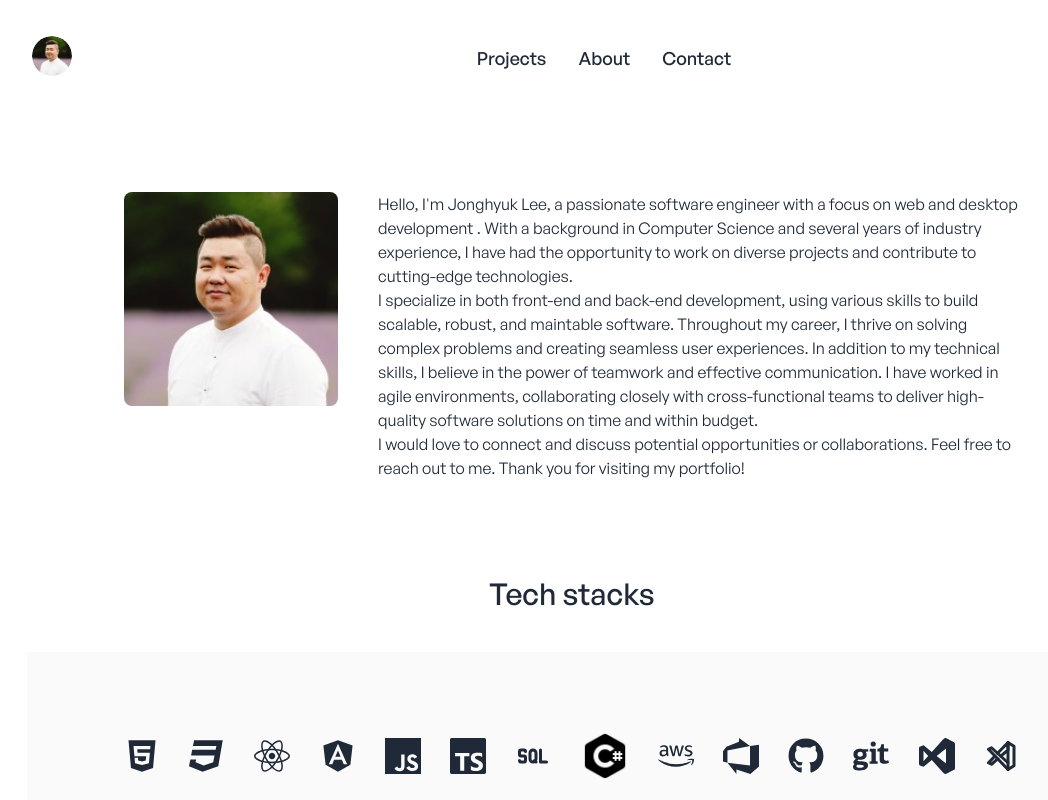
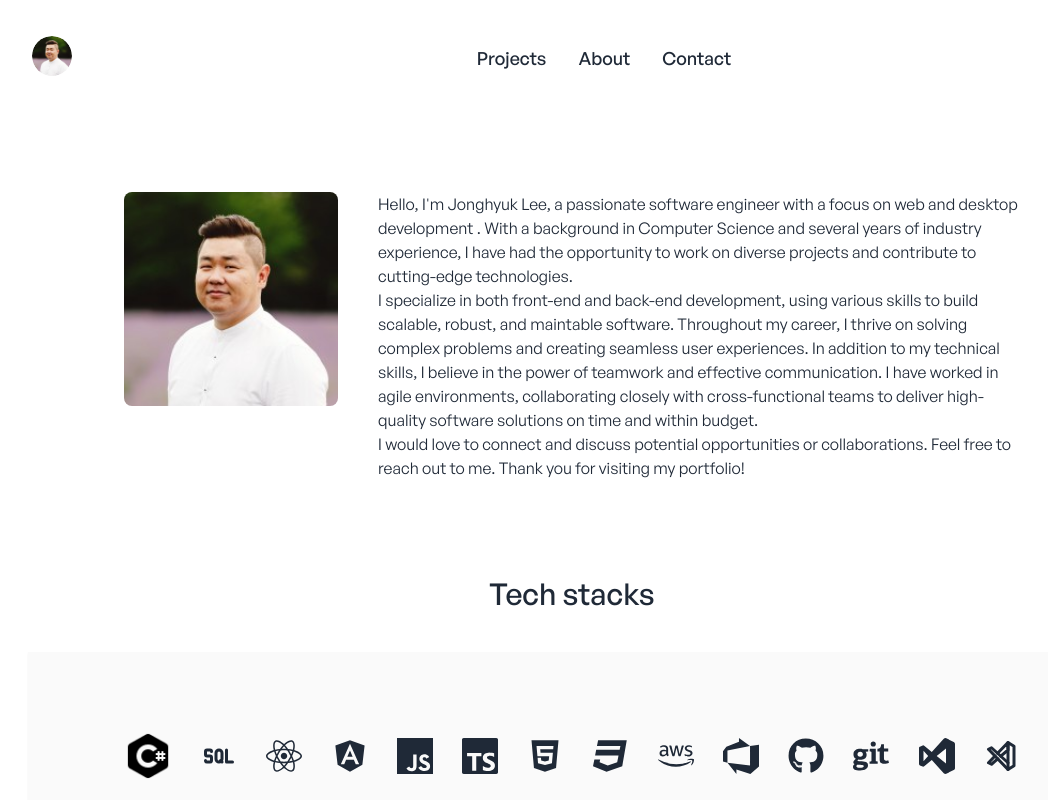
Before and after one commit to jonghyuk82/portfolio, a React (Create React App) app: page /about in a window 1280 px wide. Shown: the top 800 px of the page, without its empty margins (68-1116 px from the left). Built offline with nearby package versions, Linux system fonts and the light colour scheme; no server answers; the database is empty.

Commit message:
fix bug on about page

```diff
--- a/src/components/about/AboutStack.jsx
+++ b/src/components/about/AboutStack.jsx
@@ -27,14 +27,14 @@ const AboutStack = () => {
       {windowWidth < 860 ? (
         <div className="mt-10 bg-zinc-50 shadow-sm flex justify-center items-center">
           <div className="container flex flex-col mx-auto py-20 block justify-center items-center text-4xl">
-            <FaHtml5 className="mb-5" />
-            <FaCss3 className="mb-5" />
+            <img src={csharpLogo} alt="C Sharp" className="w-12 mb-5"></img>
+            <TbSql className="mb-5" />
             <FaReact className="mb-5" />
             <FaAngular className="mb-5" />
             <SiJavascript className="mb-5" />
             <SiTypescript className="mb-5" />
-            <TbSql className="mb-5" />
-            <img src={csharpLogo} alt="C Sharp" className="w-12 mb-5"></img>
+            <FaHtml5 className="mb-5" />
+            <FaCss3 className="mb-5" />
             <FaAws className="mb-5" />
             <SiAzuredevops className="mb-5" />
             <FaGithub className="mb-5" />
@@ -46,14 +46,14 @@ const AboutStack = () => {
       ) : (
         <div className="mt-5 sm:mt-10 bg-zinc-50 shadow-sm sm:flex sm:justify-between items-center">
           <div className="container mx-auto py-20 block sm:flex sm:justify-between items-center text-4xl">
-            <FaHtml5 />
-            <FaCss3 />
+            <img src={csharpLogo} alt="C Sharp" className="w-12"></img>
+            <TbSql />
             <FaReact />
             <FaAngular />
             <SiJavascript />
             <SiTypescript />
-            <TbSql />
-            <img src={csharpLogo} alt="C Sharp" className="w-12"></img>
+            <FaHtml5 />
+            <FaCss3 />
             <FaAws />
             <SiAzuredevops />
             <FaGithub />
@@ -63,45 +63,6 @@ const AboutStack = () => {
           </div>
         </div>
       )}
-
-      {/* <div className="flex border-b border-primary-light mt-10"></div> */}
-      {/* <div className="mt-5 sm:mt-10 bg-zinc-50 shadow-sm sm:flex sm:justify-between items-center">
-        {windowWidth < 860 ? (
-          <div className="container mx-auto py-20 block sm:flex sm:justify-between items-center text-4xl">
-            <FaHtml5 />
-            <FaCss3 />
-            <FaReact />
-            <FaAngular />
-            <SiJavascript />
-            <SiTypescript />
-            <TbSql />
-            <img src={csharpLogo} alt="C Sharp" className="w-12"></img>
-            <FaAws />
-            <SiAzuredevops />
-            <FaGithub />
-            <FaGit />
-            <SiVisualstudio />
-            <TbBrandVscode />
-          </div>
-        ) : (
-          <div className="container mx-auto py-20 block sm:flex sm:justify-between items-center text-4xl">
-            <FaHtml5 />
-            <FaCss3 />
-            <FaReact />
-            <FaAngular />
-            <SiJavascript />
-            <SiTypescript />
-            <TbSql />
-            <img src={csharpLogo} alt="C Sharp" className="w-12"></img>
-            <FaAws />
-            <SiAzuredevops />
-            <FaGithub />
-            <FaGit />
-            <SiVisualstudio />
-            <TbBrandVscode />
-          </div>
-        )}
-      </div> */}
     </div>
   );
 };
```
